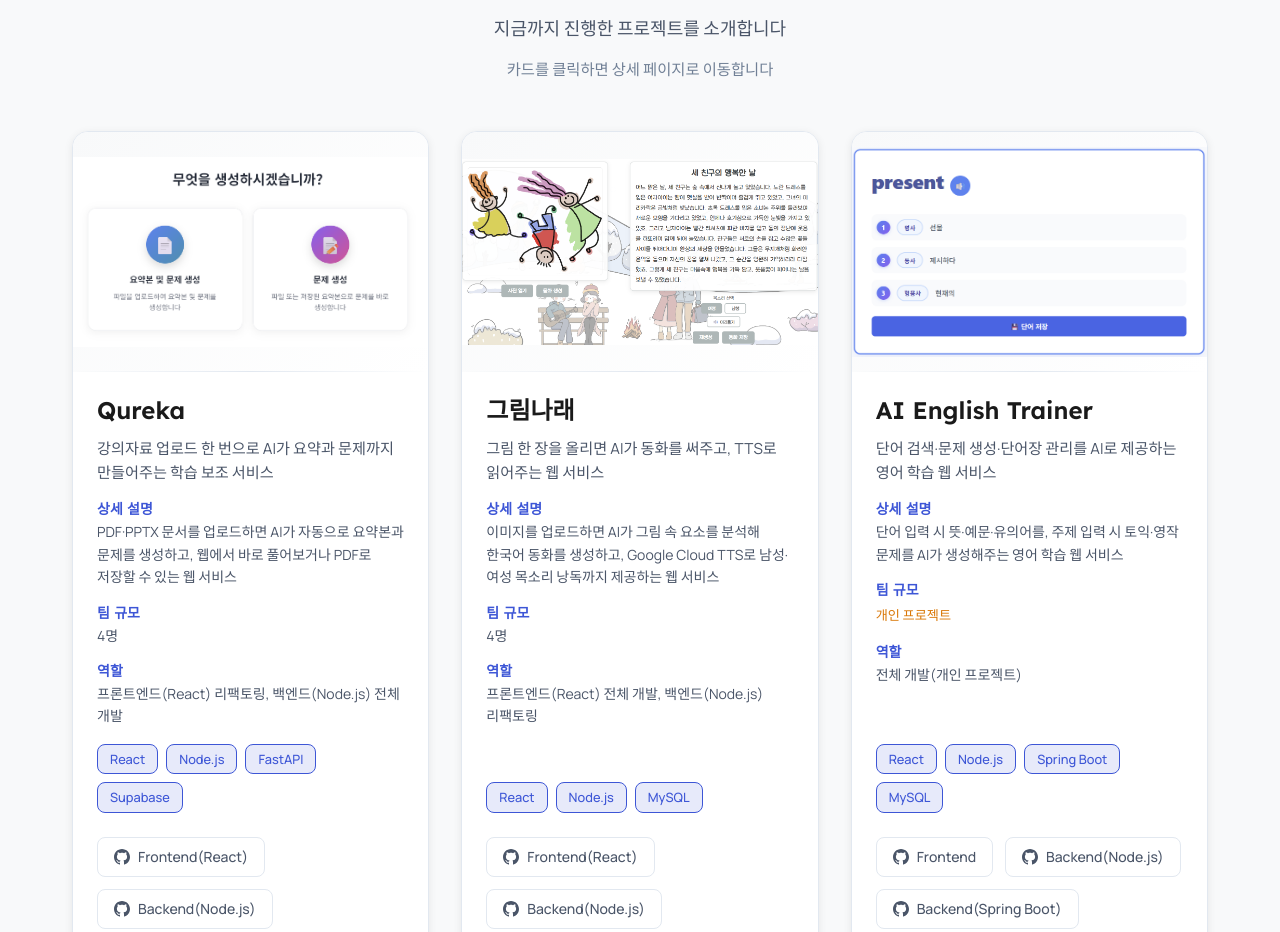
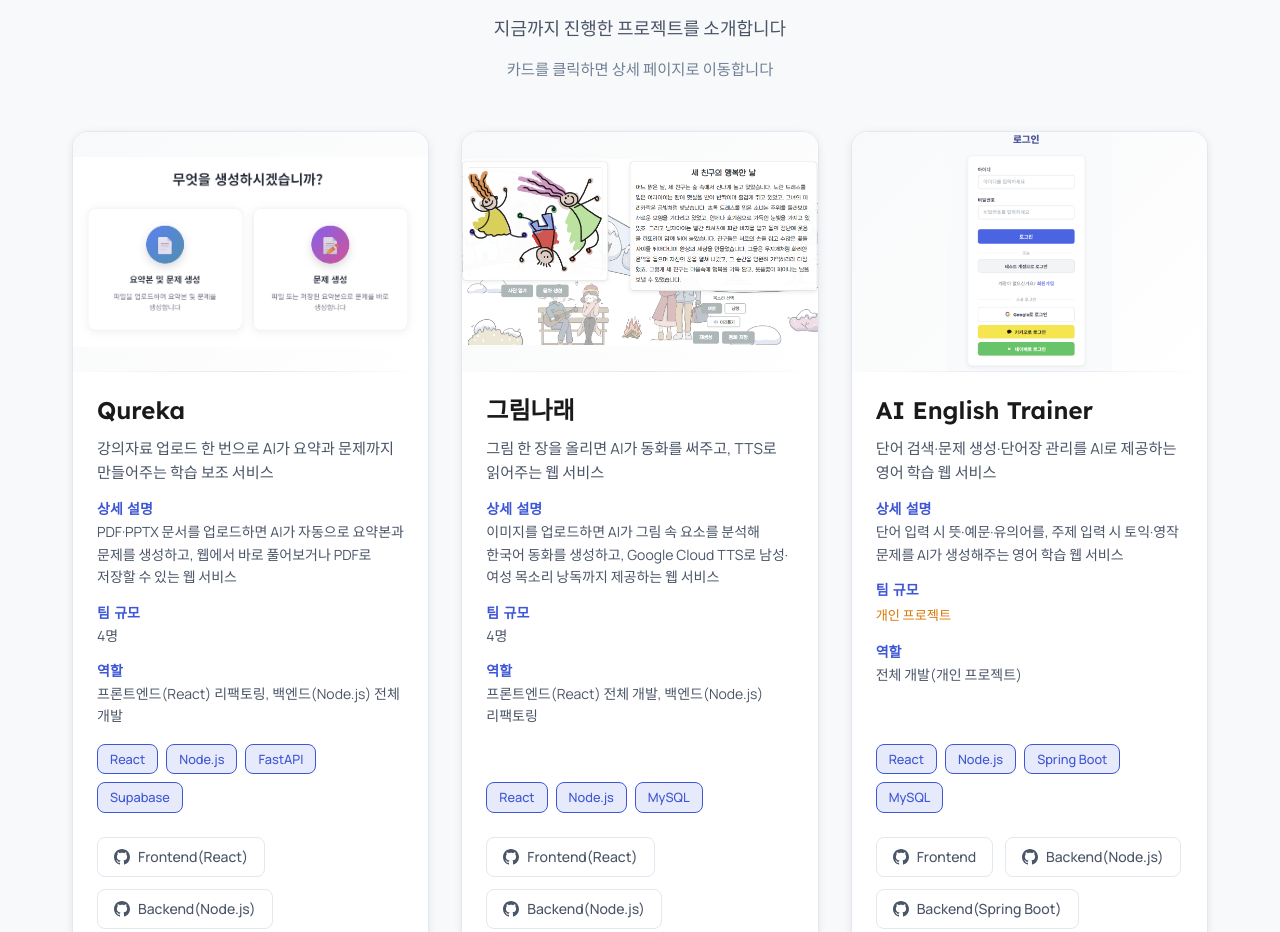
Before and after one commit to HeoSeonJin0504/HeoSeonJin0504.github.io, a React (Vite) app: page / in a window 1280 px wide. Shown: the part 940-1872 px from the top of the page. Built offline with nearby package versions, Linux system fonts and the light colour scheme.

Commit message:
OAuth 기능 설명 추가

```diff
--- a/src/data/projects.ts
+++ b/src/data/projects.ts
@@ -171,6 +171,7 @@
     role: "전체 개발(개인 프로젝트)",
     techStack: ["React", "Node.js", "Spring Boot", "MySQL"],
     imageUrls: [
+      "/images/aienglishtrainer/aienglishtrainer_10.png",
       "/images/aienglishtrainer/aienglishtrainer_1.png",
       "/images/aienglishtrainer/aienglishtrainer_2.png",
       "/images/aienglishtrainer/aienglishtrainer_3.png",
@@ -182,6 +183,7 @@
       "/images/aienglishtrainer/aienglishtrainer_9.png",
     ],
     imageCaptions: [
+      "로그인 - 테스트 계정 및 구글·카카오·네이버 로그인을 지원합니다.",
       "예문 생성 - 영어 단어를 입력하면 여러 뜻과 품사를 확인할 수 있습니다.",
       "예문 생성 - 영어 단어를 입력하면 각 뜻에 해당하는 예문을 난이도별로 확인할 수 있습니다.",
       "예문 생성 - 영어 단어를 입력하면 그 단어의 유의어와 반의어를 확인할 수 있습니다.",
@@ -222,6 +224,7 @@
       "학습한 단어·예문·문제 저장 및 조회",
       "챗봇으로 실시간 영어 질문 및 문법 교정",
       "JWT + httpOnly Cookie 기반 인증으로 사용자별 데이터 분리",
+      "구글·카카오·네이버 OAuth 소셜 로그인 지원",
     ],
     erdImageUrl: "/images/aienglishtrainer/ai_english_trainer_erd.png",
     isDeployed: true,
```
Also changed, not shown: public/images/aienglishtrainer/aienglishtrainer_10.png (added).
